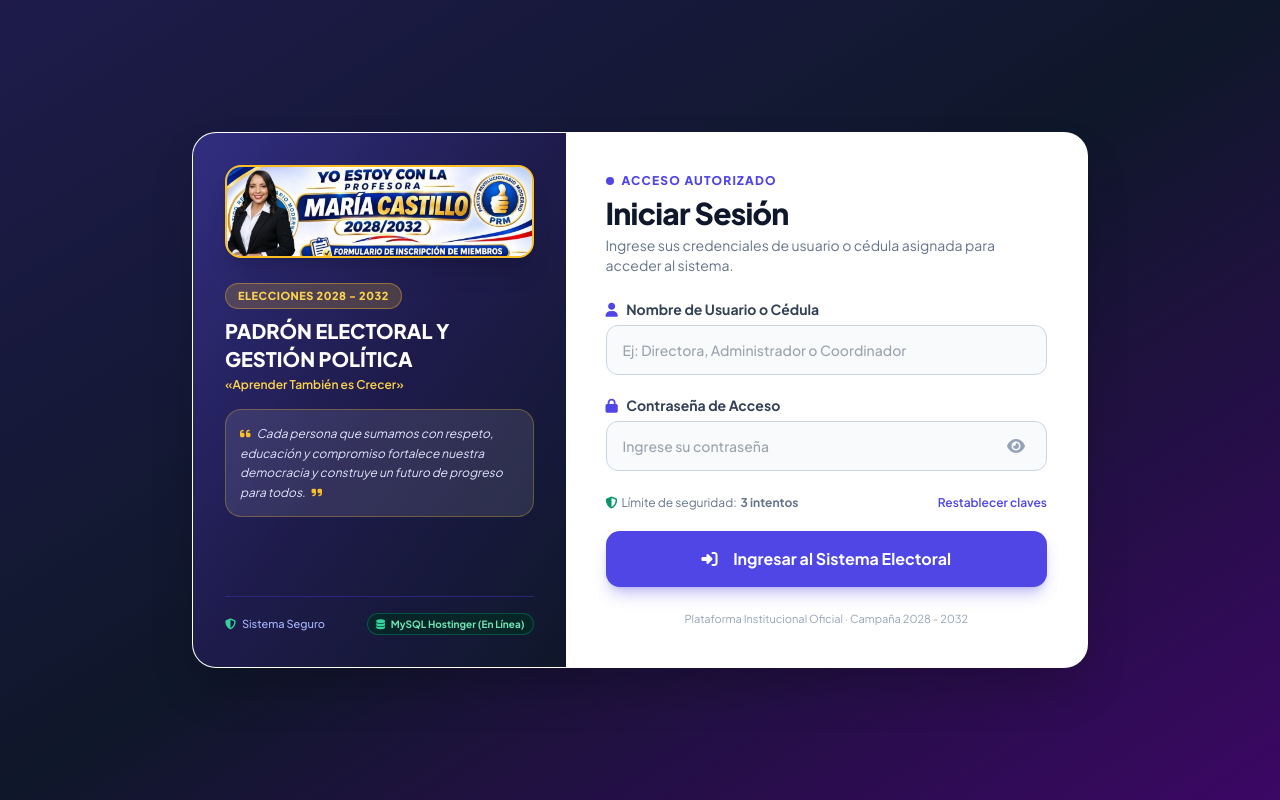
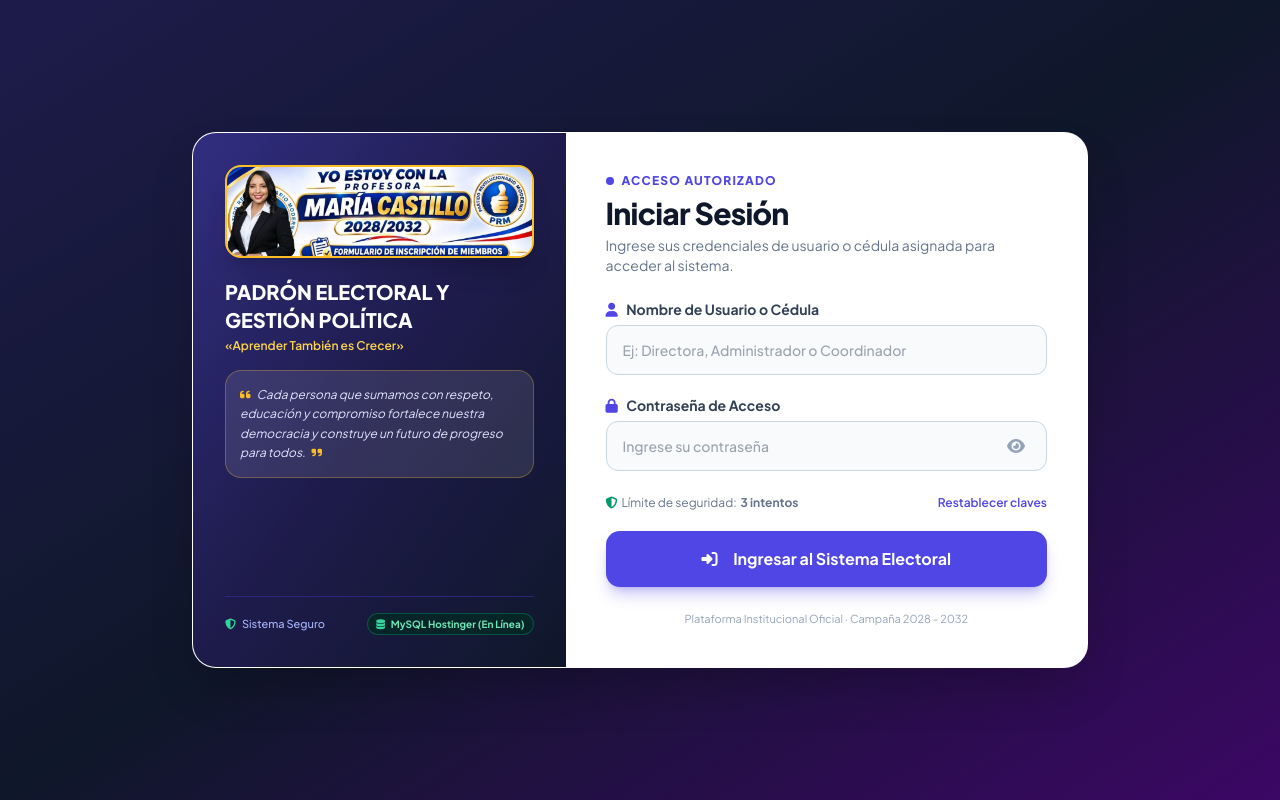
Before and after one commit to HarolLuis/PadronMariaCastillo, a PHP site: page / in a window 1280 px wide. Run offline with PHP 8.4, Linux system fonts and the light colour scheme; data comes from the database, SQL or seed files in the repository; some libraries are stand-ins or nearby versions.

Commit message:
UI: Eliminar elemento redundante Elecciones 2028-2032 en la pantalla de inicio

```diff
--- a/index.html
+++ b/index.html
@@ -175,10 +175,7 @@
             <img src="formulario-maria-castillo.jpg" alt="Yo Estoy con la Profesora María Castillo 2028/2032 PRM" class="w-full h-auto object-contain">
           </div>
 
-          <div class="text-center md:text-left pt-2">
-            <span class="inline-block px-3 py-1 rounded-full text-[11px] font-black tracking-wider uppercase bg-amber-400/20 text-amber-300 border border-amber-400/40 mb-2">
-              Elecciones 2028 - 2032
-            </span>
+          <div class="text-center md:text-left pt-1">
             <h2 class="text-lg sm:text-xl font-black text-white leading-tight">
               PADRÓN ELECTORAL Y GESTIÓN POLÍTICA
             </h2>
--- a/index.php
+++ b/index.php
@@ -175,10 +175,7 @@
             <img src="formulario-maria-castillo.jpg" alt="Yo Estoy con la Profesora María Castillo 2028/2032 PRM" class="w-full h-auto object-contain">
           </div>
 
-          <div class="text-center md:text-left pt-2">
-            <span class="inline-block px-3 py-1 rounded-full text-[11px] font-black tracking-wider uppercase bg-amber-400/20 text-amber-300 border border-amber-400/40 mb-2">
-              Elecciones 2028 - 2032
-            </span>
+          <div class="text-center md:text-left pt-1">
             <h2 class="text-lg sm:text-xl font-black text-white leading-tight">
               PADRÓN ELECTORAL Y GESTIÓN POLÍTICA
             </h2>
--- a/padron.html
+++ b/padron.html
@@ -175,10 +175,7 @@
             <img src="formulario-maria-castillo.jpg" alt="Yo Estoy con la Profesora María Castillo 2028/2032 PRM" class="w-full h-auto object-contain">
           </div>
 
-          <div class="text-center md:text-left pt-2">
-            <span class="inline-block px-3 py-1 rounded-full text-[11px] font-black tracking-wider uppercase bg-amber-400/20 text-amber-300 border border-amber-400/40 mb-2">
-              Elecciones 2028 - 2032
-            </span>
+          <div class="text-center md:text-left pt-1">
             <h2 class="text-lg sm:text-xl font-black text-white leading-tight">
               PADRÓN ELECTORAL Y GESTIÓN POLÍTICA
             </h2>
```
